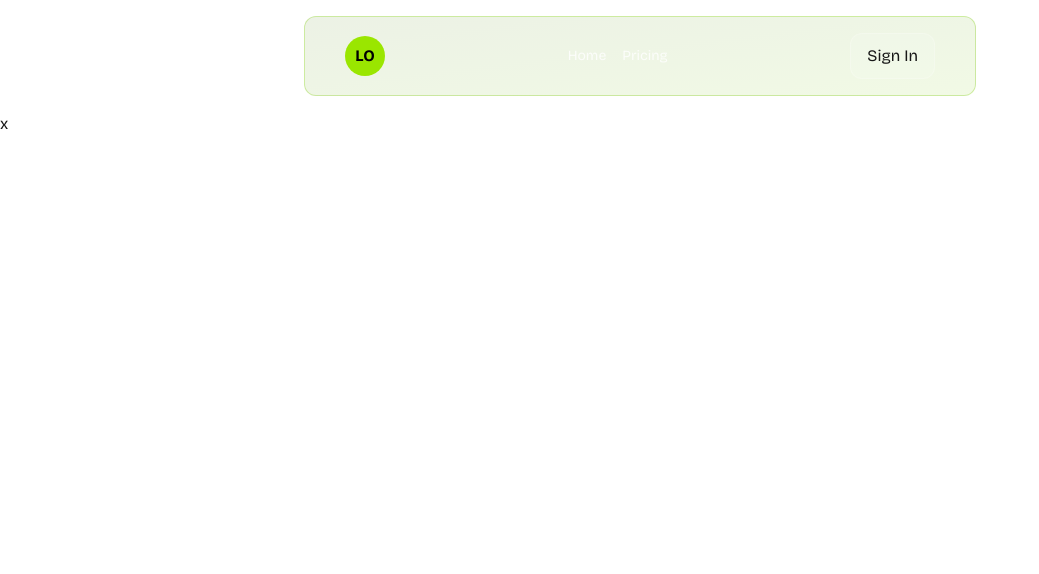
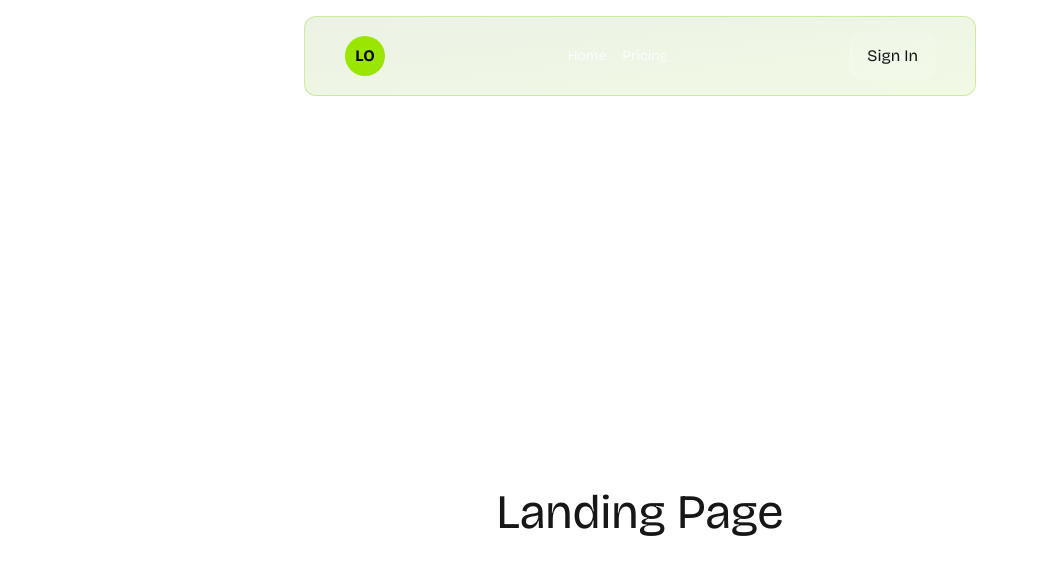
Before and after one commit to gyllesz/saas-starter-kit, a Next.js app: page / in a window 1280 px wide. Shown: the top 574 px of the page, without its empty margins (0-1039 px from the left). Built offline with nearby package versions, Linux system fonts and the light colour scheme; no server answers.

Commit message:
add dashboard

```diff
--- /dev/null
+++ b/src/app/dashboard/page.tsx
@@ -0,0 +1,12 @@
+import { auth, currentUser } from '@clerk/nextjs/server'
+import { checkProPlan } from '@/lib/subscription'
+
+export default async function Dashboard() {
+  const isProUser = await checkProPlan();
+
+  if (!isProUser) return <h1 className='text-center'>You need to have a pro plan to get an access</h1>
+
+  const user = await currentUser()
+
+  return <div>Welcome, {user.firstName}!</div>
+}
--- a/src/app/page.tsx
+++ b/src/app/page.tsx
@@ -1,17 +1,11 @@
 import { auth, currentUser } from '@clerk/nextjs/server'
 import { checkProPlan } from '@/lib/subscription'
 
-export default async function Page() {
-  const { isAuthenticated } = await auth()
-  const isProUser = await checkProPlan();
+export default async function Home() {
+  return (
+    <div className="min-h-screen flex justify-center items-center">
+      <h1 className='text-5xl'>Landing Page</h1>
+    </div>
 
-  if (!isProUser) return <h1>x</h1>
-
-  if (!isAuthenticated) {
-    return <div>Sign in to view this page</div>
-  }
-
-  const user = await currentUser()
-
-  return <div>Welcome, {user.firstName}!</div>
+  )
 }
```
